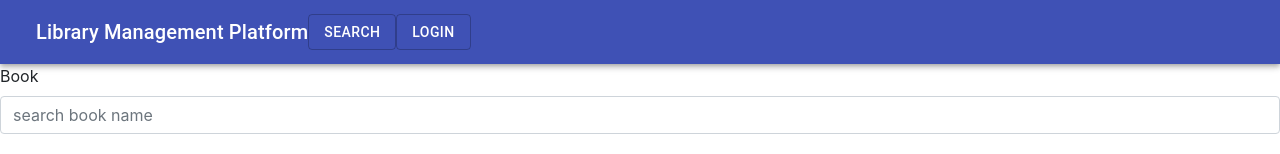
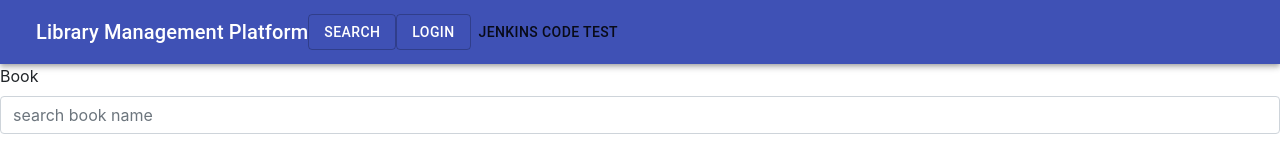
Before and after one commit to chettkulkarni/my-library-app, a React (Create React App) app: page /search in a window 1280 px wide. Shown: the top 154 px of the page. Built offline with nearby package versions, Linux system fonts and the light colour scheme; no server answers.

Commit message:
jenkins test

```diff
--- a/src/components/appbar.js
+++ b/src/components/appbar.js
@@ -51,6 +51,7 @@ render(){
 
             <Button  href="/search?title=xxyyzz&authors=zzzyymm&language=abbcc" variant="outlined" style={{ color: '#FFF' }}>Search</Button>
            <Button variant="outlined" style={{ color: '#FFF' }}>{action}</Button>
+           <Button>Jenkins Code Test</Button>
         </Toolbar>
       </AppBar>
     </div>
```
